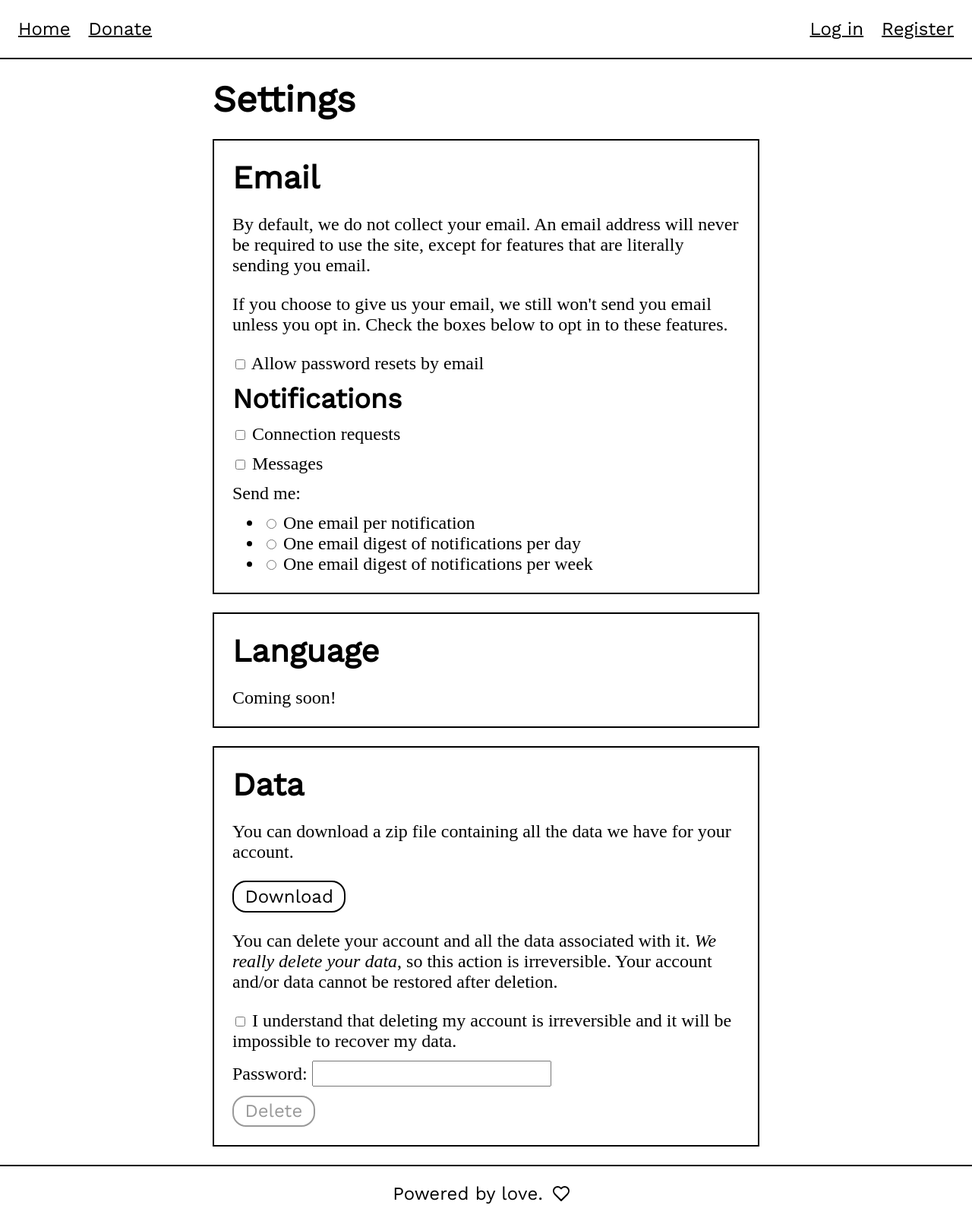
After one commit to kerkeslager/libre-social, a Django app: page /u/settings in a window 1280 px wide. The commit adds this page. Shown: the whole page at 76% size. Run offline with Django 4.2, Linux system fonts and the light colour scheme; some libraries are stand-ins or nearby versions; some web fonts are replaced.

Commit message:
Get a bunch of stuff working

```diff
--- /dev/null
+++ b/src/core/context_processors.py
@@ -0,0 +1,7 @@
+from django.conf import settings
+
+def debug_context_processor(request):
+    print( 'settings.DEBUG', settings.DEBUG )
+    return {
+        'DEBUG': settings.DEBUG
+    }
--- a/src/core/settings.py
+++ b/src/core/settings.py
@@ -87,8 +87,6 @@ DATABASES = {
     }
 }
 
-AUTH_USER_MODEL = 'user.User'
-
 # Password validation
 # https://docs.djangoproject.com/en/4.0/ref/settings/#auth-password-validators
 
--- a/src/core/templates/core/base.html
+++ b/src/core/templates/core/base.html
@@ -84,8 +84,9 @@
       h1, h2, h3, h4, h5, p {
         margin: 0;
         padding: 0;
-        margin-bottom: 1rem;
       }
+
+      ul, ol { margin-top: 0; margin-bottom:0; }
 
       h1, h2, h3, h4, h5 { font-weight: bold; }
       h1 { font-weight: bold; font-size: 2rem; }
@@ -128,6 +129,12 @@
         height: 57px;
       }
 
+      section {
+        display: flex;
+        flex-direction: column;
+        gap: 1rem;
+      }
+
       section form {
         display: flex;
         flex-direction: row;
@@ -135,6 +142,16 @@
         align-items: center;
         justify-content: space-between;
         gap: 0.5rem 1rem;
+      }
+
+      section.settings {
+        border: 2px solid black;
+        padding: 1rem;
+      }
+
+      section.settings form {
+        flex-direction: column;
+        align-items: flex-start;
       }
 
       textarea {
@@ -155,7 +172,13 @@
         transition: 200ms ease-in-out;
       }
 
-      a:hover, button:hover, input[type=submit]:hover {
+      button:disabled, input[type=submit]:disabled {
+        color: #999999;
+        border-color: #999999;
+        cursor: not-allowed;
+      }
+
+      a:hover, button:enabled:hover, input[type=submit]:enabled:hover {
         font-weight: bold;
         font-size: 28px;
         text-decoration: underline;
@@ -163,7 +186,7 @@
         transition: 200ms ease-in-out;
       }
 
-      button:hover, input[type=submit]:hover {
+      button:enabled:hover, input[type=submit]:enabled:hover {
         border: 3px solid black;
       }
 
@@ -260,6 +283,11 @@
         84% { width: 36px; height: 36px; }
         100% { width: 24px; height: 24px; }
       }
+
+      .errorlist {
+        color: #CC0000;
+      }
+
     </style>
 
   </head>
@@ -271,6 +299,7 @@
       {% if request.user.is_authenticated %}
         <span>
           <span>Logged in as <a href='{% url "me" %}'>{{ request.user.username }}</a>.</span>
+          <a href='{% url "settings" %}'>Settings</a>
           <a href='{% url "logout" %}'>Log out</a>
         </span>
       {% else %}
--- a/src/core/urls.py
+++ b/src/core/urls.py
@@ -19,7 +19,7 @@ from django.urls import include, path
 from . import views
 
 urlpatterns = [
-    path('', views.IndexView.as_view()),
+    path('', views.IndexView.as_view(), name='index'),
     path('admin/', admin.site.urls),
     path('auth/register', views.RegisterView.as_view(), name='register'),
     path('auth/', include('django.contrib.auth.urls')),
--- a/src/core/views.py
+++ b/src/core/views.py
@@ -1,7 +1,8 @@
 from django.contrib.auth.forms import UserCreationForm
+from django.contrib.auth.models import User
 from django.urls import reverse_lazy
 from django.views.generic.base import TemplateView
-from django.views.generic.edit import CreateView
+from django.views.generic.edit import CreateView, DeleteView
 
 class IndexView(TemplateView):
     template_name = 'core/index.html'
--- a/src/user/admin.py
+++ /dev/null
@@ -1,5 +0,0 @@
-from django.contrib import admin
-from django.contrib.auth.admin import UserAdmin
-from . import models
-
-admin.site.register(models.User, UserAdmin)
--- a/src/user/api_urls.py
+++ b/src/user/api_urls.py
@@ -5,5 +5,5 @@ from . import api_views as views
 app_name = 'api'
 
 urlpatterns = [
-    path('<uuid:pk>', views.user_detail_view, name='user'),
+    path('<uuid:pk>', views.profile_detail_view, name='user'),
 ]
--- a/src/user/serializers.py
+++ b/src/user/serializers.py
@@ -2,9 +2,9 @@ from rest_framework import exceptions, serializers
 
 from . import models
 
-class UserSerializer(serializers.ModelSerializer):
+class ProfileSerializer(serializers.ModelSerializer):
     class Meta:
-        model = models.User
+        model = models.Profile
         fields = (
             'name',
             'description',
@@ -14,4 +14,4 @@ class UserSerializer(serializers.ModelSerializer):
     is_current_user = serializers.SerializerMethodField()
 
     def get_is_current_user(self, obj):
-        return self.context['request'].user == obj
+        return self.context['request'].user.profile == obj
--- /dev/null
+++ b/src/user/templates/user/settings.html
@@ -0,0 +1,93 @@
+{% extends 'core/base.html' %}
+
+{% load i18n %}
+
+{% block main %}
+
+<header><h1>Settings</h1></header>
+
+<section class='settings'>
+  <header><h2>Email</h2></header>
+
+  <p>{% trans 'By default, we do not collect your email. An email address will never be required to use the site, except for features that are literally sending you email.' %}</p>
+
+  <p>{% trans "If you choose to give us your email, we still won't send you email unless you opt in. Check the boxes below to opt in to these features." %}</p>
+
+  <form>
+    <p><input type='checkbox'></input> Allow password resets by email</p>
+
+    <h3>Notifications</h3>
+    <p><input type='checkbox'></input> Connection requests</p>
+    <p><input type='checkbox'></input> Messages</p>
+
+    <p>Send me:</p>
+
+    <ul>
+      <li><input type='radio'></input> One email per notification</li>
+      <li><input type='radio'></input> One email digest of notifications per day</li>
+      <li><input type='radio'></input> One email digest of notifications per week</li>
+    </ul>
+  </form>
+</section>
+
+<section class='settings'>
+  <header><h2>Language</h2></header>
+
+  <p>Coming soon!</p>
+</section>
+
+<section class='settings'>
+  <header><h2>Data</h2></header>
+
+  <p>{% trans "You can download a zip file containing all the data we have for your account." %}</p>
+
+  <form><button>Download</button></form>
+
+  <p>{% trans "You can delete your account and all the data associated with it. <em>We really delete your data</em>, so this action is irreversible. Your account and/or data cannot be restored after deletion." %}</p>
+
+  <div id='delete'></div>
+</section>
+{% endblock %}
+
+{% block after %}
+<script type='text/babel'>
+  class DeleteForm extends React.Component {
+    constructor(props) {
+      super(props);
+
+      this.state = {
+        understandChecked: false,
+        passwordLength: 0,
+      };
+    }
+
+    render() {
+      let toggleUnderstandChecked = e => {
+        this.setState({ understandChecked: e.target.checked });
+      };
+
+      let onPasswordChange = e => {
+        this.setState({ passwordLength: e.target.value.length });
+      };
+
+      let submitDisabled = (!this.state.understandChecked) || (this.state.passwordLength < 8);
+
+      let onSubmit = e => {
+        e.preventDefault();
+
+        if(submitDisabled) return;
+
+        console.log('TODO Delete account');
+      };
+
+      return <form onSubmit={onSubmit}>
+        <p><input type='checkbox' onChange={toggleUnderstandChecked}></input> { "{% trans 'I understand that deleting my account is irreversible and it will be impossible to recover my data.' %}" }</p>
+        <p>{% trans 'Password' %}: <input type='password' onChange={onPasswordChange}></input></p>
+        <p><input type='submit' disabled={submitDisabled} value='{% trans "Delete" %}'></input></p>
+      </form>;
+    }
+  }
+
+  ReactDOM.createRoot(document.querySelector('#delete')).render(<DeleteForm/>);
+</script>
+{% endblock %}
--- a/src/user/urls.py
+++ b/src/user/urls.py
@@ -4,5 +4,6 @@ from . import views
 
 urlpatterns = [
     path('me', views.MeView.as_view(), name='me'),
+    path('settings', views.SettingsView.as_view(), name='settings'),
     path('<uuid:pk>', views.ProfileView.as_view(), name='profile'),
 ]
--- a/src/user/views.py
+++ b/src/user/views.py
@@ -11,9 +11,16 @@ class MeView(DetailView):
 
         return redirect(
             'profile',
-            pk=request.user.id,
+            pk=request.user.profile.id,
         )
 
 class ProfileView(DetailView):
-    model = models.User
+    model = models.Profile
     template_name = 'user/profile.html'
+
+class SettingsView(DetailView):
+    model = models.Profile
+    template_name = 'user/settings.html'
+
+    def get_object(self, queryset=None):
+        return self.request.user
```
Also changed, not shown: src/user/api_views.py (+4 -4 lines), src/user/models.py (+16 -2 lines), src/user/templates/user/profile.html (+6 -2 lines), src/user/migrations/0001_initial.py.
